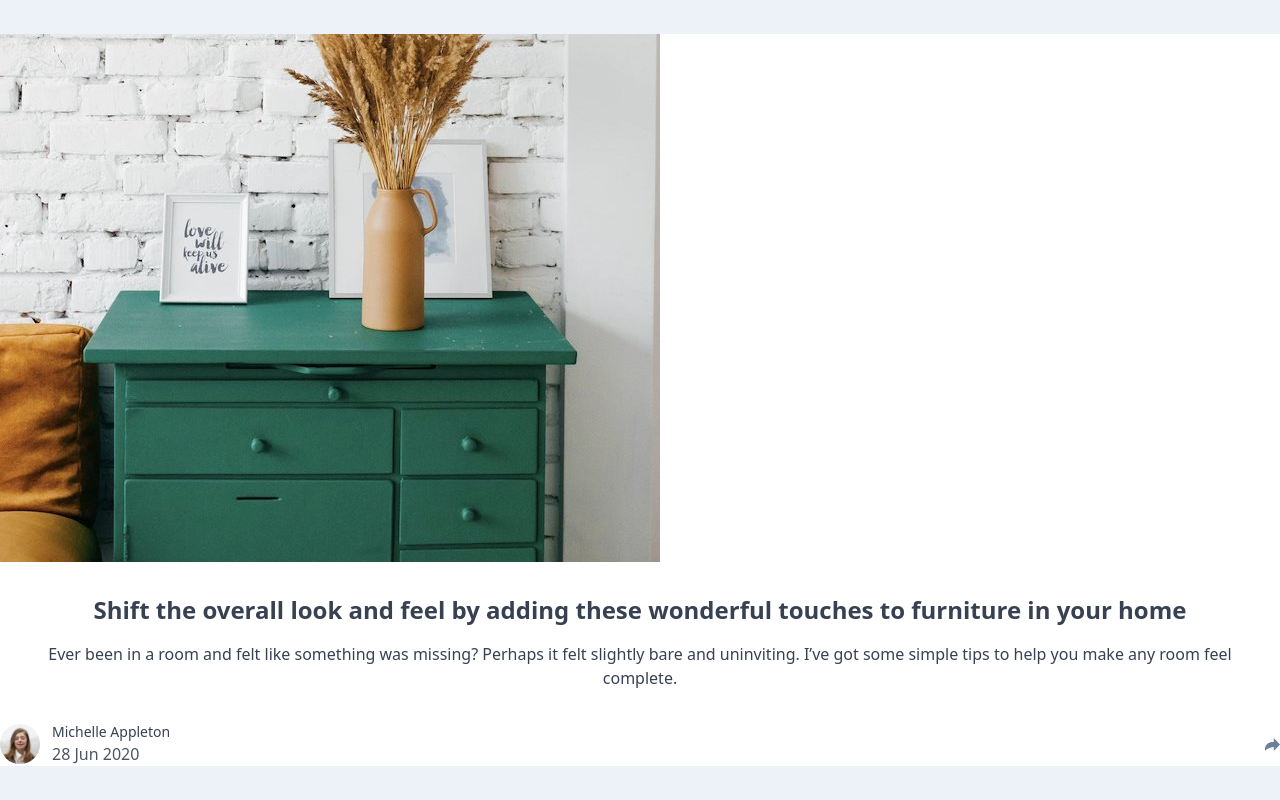
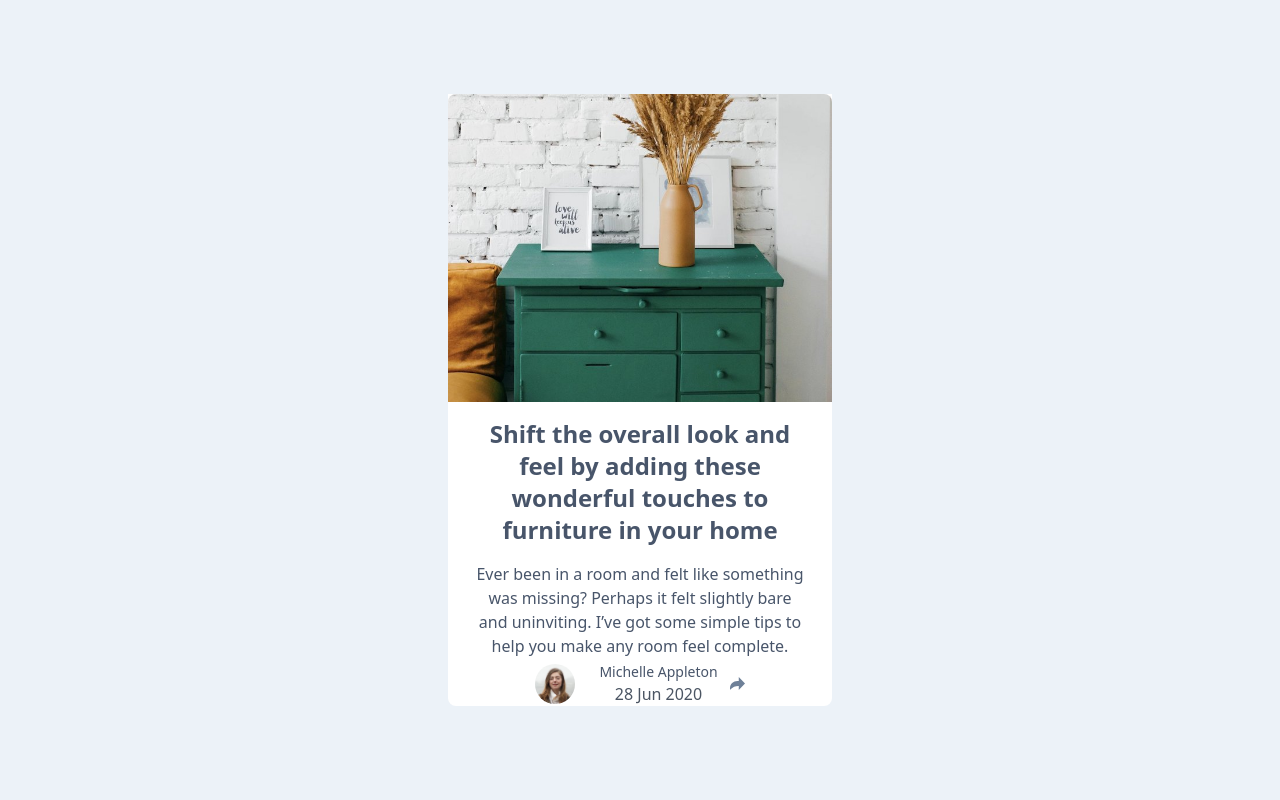
Before and after one commit to Jlovellealfeche/article-component, a plain HTML site: page index.html in a window 1280 px wide. Drawn offline with nearby package versions, Linux system fonts and the light colour scheme.

Commit message:
update index.html

```diff
--- a/index.css
+++ b/index.css
@@ -14,12 +14,13 @@
 /*---COLORS---*/
 
 :root {
-    --Very-Dark-Grayish-Blue: hsl(217, 19%, 35%);
+    --Very-Dark-Grayish-Blue: #48556a;
     --Desaturated-Dark-Blue: hsl(214, 17%, 51%);
     --Grayish-Blue: hsl(212, 23%, 69%);
     --Light-Grayish-Blue: #ecf2f8;
 }
 
 body {
-    font-family: "Manrope",sans-serif
+    font-family: "Manrope",sans-serif;
+    font-size: 15px;
 }
--- a/index.html
+++ b/index.html
@@ -6,26 +6,26 @@
   <meta name="description" content="A solution for Article component">
   <link rel="icon" type="image/png" sizes="32x32" href="./images/favicon-32x32.png">
   <link href="https://cdn.tailwindcss.com" rel="stylesheet">
+  <link rel="stylesheet" src="index.css">
 </head>
-<body class="text-gray-700 bg-[#ecf2f8]">
+<body class="text-[#48556a] bg-[#ecf2f8]">
 
-  <div class="flex flex-col justify-center items-center min-h-screen bg-blueGray-50">
-    <div class="bg-white">
-      <img src="images/drawers.jpg" alt="Green drawer with 2 frames and nice deco">
+  <div class="flex justify-center items-center min-h-screen bg-blueGray-50 ">
+    <div class="bg-white w-96 text-center rounded-b-lg">
+      <img src="images/drawers.jpg" alt="Green drawer with 2 frames and nice deco" class="h-49 w-full object-cover top-0 rounded-t-lg">
 
-      <div class="text-center px-6 mt-8">
-        <h1 class="text-2xl font-bold mb-4">Shift the overall look and feel by adding these wonderful touches to furniture in your home</h1>
+      <div class="px-6">
+        <h1 class="text-2xl font-bold mt-4">Shift the overall look and feel by adding these wonderful touches to furniture in your home</h1>
 
-        <p>Ever been in a room and felt like something was missing? Perhaps it felt slightly bare and uninviting. I’ve got some simple tips to help you make any room feel complete.</p>
+        <p class="mt-4">Ever been in a room and felt like something was missing? Perhaps it felt slightly bare and uninviting. I’ve got some simple tips to help you make any room feel complete.</p>
       </div>
-
-      <div class="flex items-center mt-8">
+      <div class="flex justify-center items-center mt-1  gap-3">
         <img src="images/avatar-michelle.jpg" alt="A picture of Michelle Appleton" class="w-10 h-10 rounded-full">
         <div class="ml-3">
           <h3 class="text-sm font-medium">Michelle Appleton</h3>
           <span class="text-gray-600">28 Jun 2020</span>
         </div>
-        <button class="ml-auto"><img src="images/icon-share.svg" alt="Arrow button SVG for sharing"></button>
+        <button><img src="images/icon-share.svg" alt="Arrow button SVG for sharing"></button>
       </div>
     </div>
   </div>
```
